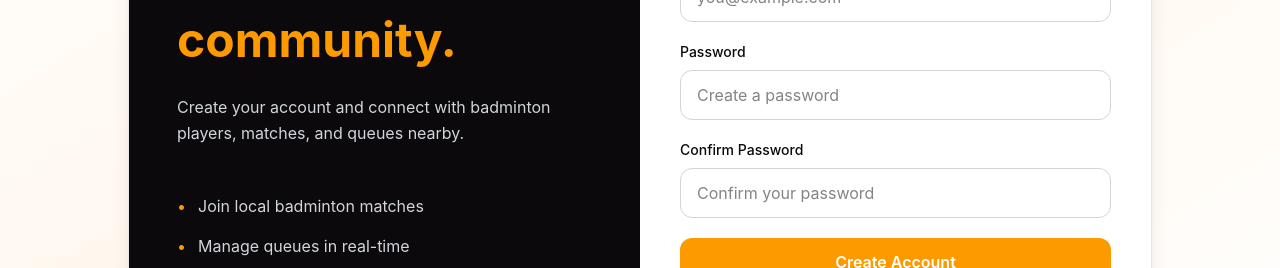
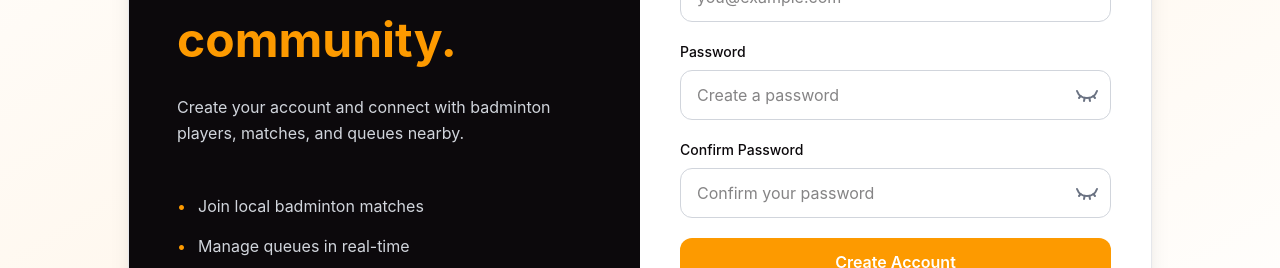
Before and after one commit to air091/final-queue, a React (Vite) app in the folder frontend/: page /register in a window 1280 px wide. Shown: the part 362-630 px from the top of the page. Built offline with nearby package versions, Linux system fonts and the light colour scheme; no server answers.

Commit message:
added show/hide password

```diff
--- a/frontend/src/pages/auth/Login.tsx
+++ b/frontend/src/pages/auth/Login.tsx
@@ -2,6 +2,7 @@ import { useState } from "react";
 import { NavLink, useNavigate, useSearchParams } from "react-router-dom";
 import { useAuth } from "../../hooks/useAuth";
 import axios from "axios";
+import { Eye, EyeClosed } from "lucide-react";
 
 type LoginCredentialsType = {
   email: string;
@@ -14,6 +15,7 @@ export default function Login() {
     password: "",
   });
   const [errorMessage, setErrorMessage] = useState<string | null>(null);
+  const [showPassword, setShowPassword] = useState(false);
   const { accessToken, login, refreshAccessToken, user } = useAuth();
   const navigate = useNavigate();
   const [searchParams] = useSearchParams();
@@ -150,16 +152,28 @@ export default function Login() {
                 >
                   Password
                 </label>
-
+                <div className="relative">
                   <input
-                  type="password"
+                    type={showPassword ? "text" : "password"}
                     name="password"
                     id="password"
                     value={credentials.password}
                     onChange={handleOnChange}
                     placeholder="Enter your password"
-                  className="w-full rounded-xl border border-gray-300 bg-white px-4 py-3 text-text outline-none transition focus:border-primary focus:ring-4 focus:ring-primary/10"
+                    className="w-full rounded-xl border border-gray-300 bg-white px-4 py-3 pr-12 text-text outline-none transition focus:border-primary focus:ring-4 focus:ring-primary/10"
                   />
+
+                  <button
+                    type="button"
+                    aria-label={
+                      showPassword ? "Hide password" : "Show password"
+                    }
+                    onClick={() => setShowPassword((prev) => !prev)}
+                    className="absolute top-0 right-0 flex h-full items-center px-3 text-gray-500 transition hover:text-text"
+                  >
+                    {showPassword ? <Eye /> : <EyeClosed />}
+                  </button>
+                </div>
               </div>
 
               {errorMessage ? (
--- a/frontend/src/pages/auth/Register.tsx
+++ b/frontend/src/pages/auth/Register.tsx
@@ -2,6 +2,7 @@ import { useState } from "react";
 import { NavLink, useNavigate } from "react-router-dom";
 import { useAuth } from "../../hooks/useAuth";
 import axios from "axios";
+import { Eye, EyeClosed } from "lucide-react";
 
 type RegisterCredentialsType = {
   username: string;
@@ -20,6 +21,8 @@ export default function Register() {
       password: "",
       confirmPassword: "",
     });
+  const [showPassword, setShowPassword] = useState(false);
+  const [showConfirmPassword, setShowConfirmPassword] = useState(false);
 
   const handleOnChange = (
     event: React.ChangeEvent<HTMLInputElement | HTMLSelectElement>,
@@ -182,16 +185,29 @@ export default function Register() {
                   Password
                 </label>
 
+                <div className="relative">
                   <input
-                  type="password"
+                    type={showPassword ? "text" : "password"}
                     id="password"
                     name="password"
                     autoComplete="off"
                     value={registerCredentials.password}
                     onChange={handleOnChange}
                     placeholder="Create a password"
-                  className="w-full rounded-xl border border-gray-300 bg-white px-4 py-3 text-text outline-none transition focus:border-primary focus:ring-4 focus:ring-primary/10"
+                    className="w-full rounded-xl border border-gray-300 bg-white px-4 py-3 pr-12 text-text outline-none transition focus:border-primary focus:ring-4 focus:ring-primary/10"
                   />
+
+                  <button
+                    type="button"
+                    aria-label={
+                      showPassword ? "Hide password" : "Show password"
+                    }
+                    onClick={() => setShowPassword((prev) => !prev)}
+                    className="absolute top-0 right-0 flex h-full items-center px-3 text-gray-500 transition hover:text-text"
+                  >
+                    {showPassword ? <Eye /> : <EyeClosed />}
+                  </button>
+                </div>
               </div>
 
               <div>
@@ -202,16 +218,31 @@ export default function Register() {
                   Confirm Password
                 </label>
 
+                <div className="relative">
                   <input
-                  type="password"
+                    type={showConfirmPassword ? "text" : "password"}
                     id="confirmPassword"
                     name="confirmPassword"
                     autoComplete="off"
                     value={registerCredentials.confirmPassword}
                     onChange={handleOnChange}
                     placeholder="Confirm your password"
-                  className="w-full rounded-xl border border-gray-300 bg-white px-4 py-3 text-text outline-none transition focus:border-primary focus:ring-4 focus:ring-primary/10"
+                    className="w-full rounded-xl border border-gray-300 bg-white px-4 py-3 pr-12 text-text outline-none transition focus:border-primary focus:ring-4 focus:ring-primary/10"
                   />
+
+                  <button
+                    type="button"
+                    aria-label={
+                      showConfirmPassword
+                        ? "Hide confirm password"
+                        : "Show confirm password"
+                    }
+                    onClick={() => setShowConfirmPassword((prev) => !prev)}
+                    className="absolute top-0 right-0 flex h-full items-center px-3 text-gray-500 transition hover:text-text"
+                  >
+                    {showConfirmPassword ? <Eye /> : <EyeClosed />}
+                  </button>
+                </div>
               </div>
 
               <button
```
Lines whose indentation alone changed are shown as unchanged.
